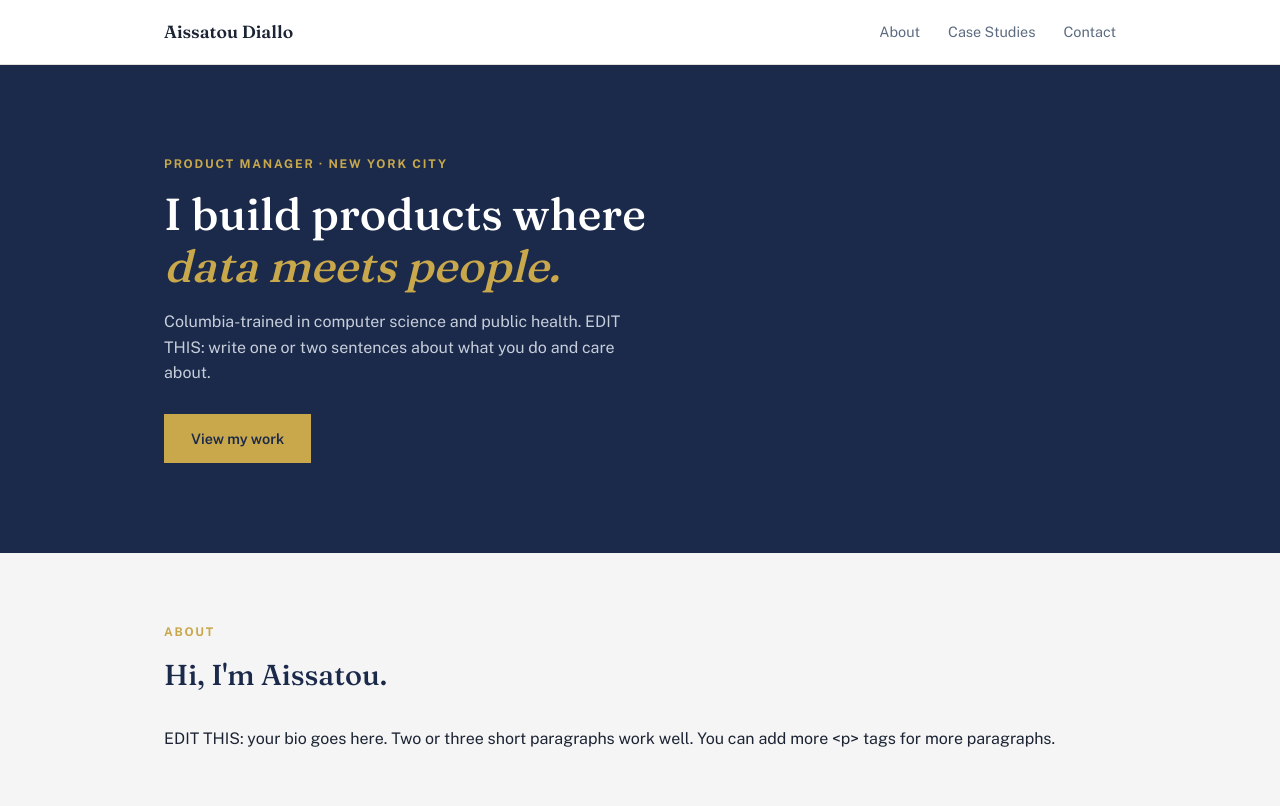
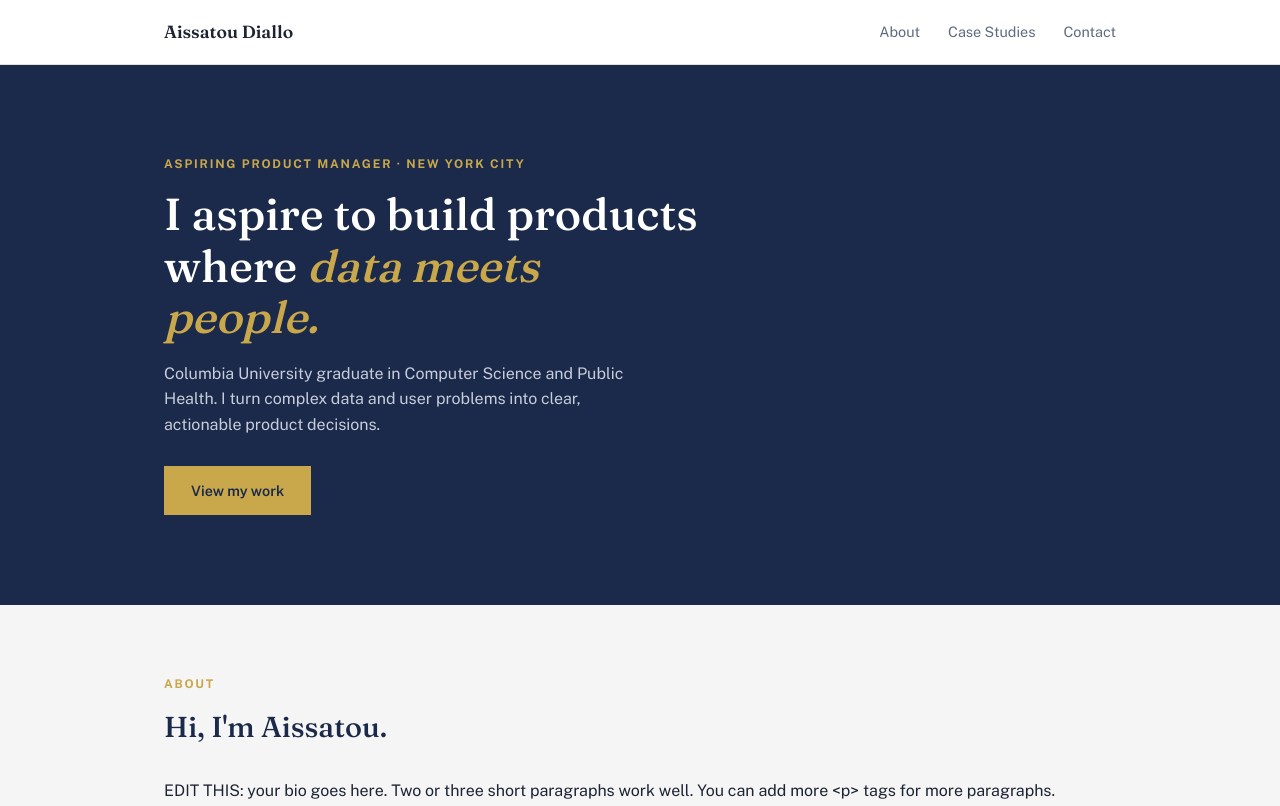
Before and after one commit to Aisa-hub/pm-portfolio, a plain HTML site: page index.html in a window 1280 px wide. Shown: the top 806 px of the page. Drawn offline with nearby package versions, Linux system fonts and the light colour scheme.

```diff
--- a/index.html
+++ b/index.html
@@ -3,7 +3,7 @@
 <head>
   <meta charset="UTF-8" />
   <meta name="viewport" content="width=device-width, initial-scale=1.0" />
-  <title>Aissatou Diallo — Product Manager</title>
+  <title>Aissatou Diallo — Aspiring Product Manager</title>
 
   <!-- Fonts: Fraunces for headlines, Public Sans for body text -->
   <link href="https://fonts.googleapis.com/css2?family=Fraunces:wght@400;500;600&family=Public+Sans:wght@400;500;600;700&display=swap" rel="stylesheet" />
@@ -142,9 +142,9 @@
 
   <header class="hero">
     <div class="wrap">
-      <p class="label">Product Manager · New York City</p>
-      <h1>I build products where <em>data meets people.</em></h1>
-      <p>Columbia-trained in computer science and public health. EDIT THIS: write one or two sentences about what you do and care about.</p>
+      <p class="label"> Aspiring Product Manager · New York City</p>
+      <h1> I aspire to build products where <em> data meets people.</em></h1>
+      <p>Columbia University graduate in Computer Science and Public Health. I turn complex data and user problems into clear, actionable product decisions.</p>
       <a class="btn gold" href="#work">View my work</a>
     </div>
   </header>
```
